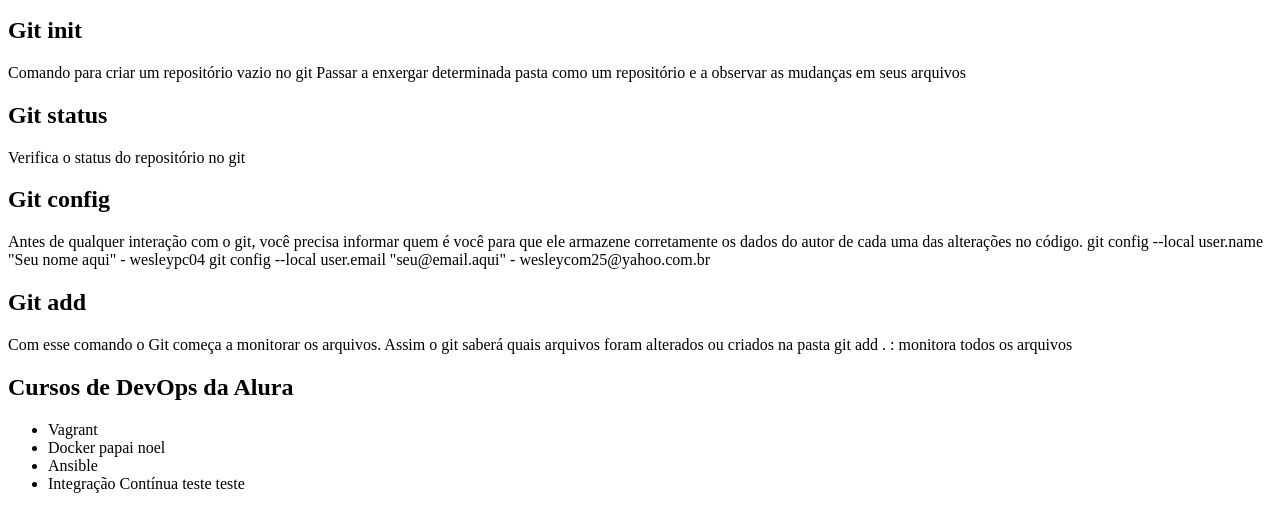
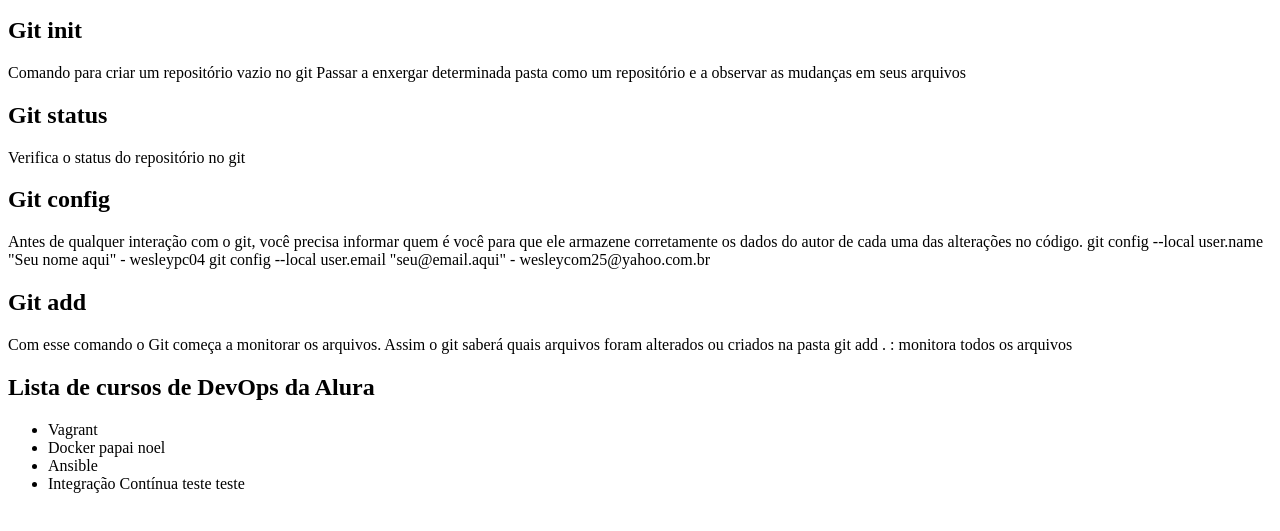
Before and after one commit to wesleycom25/CursoAluraGit, a plain HTML site: page index.html in a window 1280 px wide. Shown: the part 155-686 px from the top of the page. Drawn offline with Linux system fonts and the light colour scheme.

Commit message:
Alterando novamento o título da página

```diff
--- a/index.html
+++ b/index.html
@@ -52,7 +52,7 @@
         </div>
     </div>
     <div>
-        <h2>Cursos de DevOps da Alura</h2>
+        <h2>Lista de cursos de DevOps da Alura</h2>
         <ul>
             <li>Vagrant</li>
             <li>Docker papai noel</li>
```
